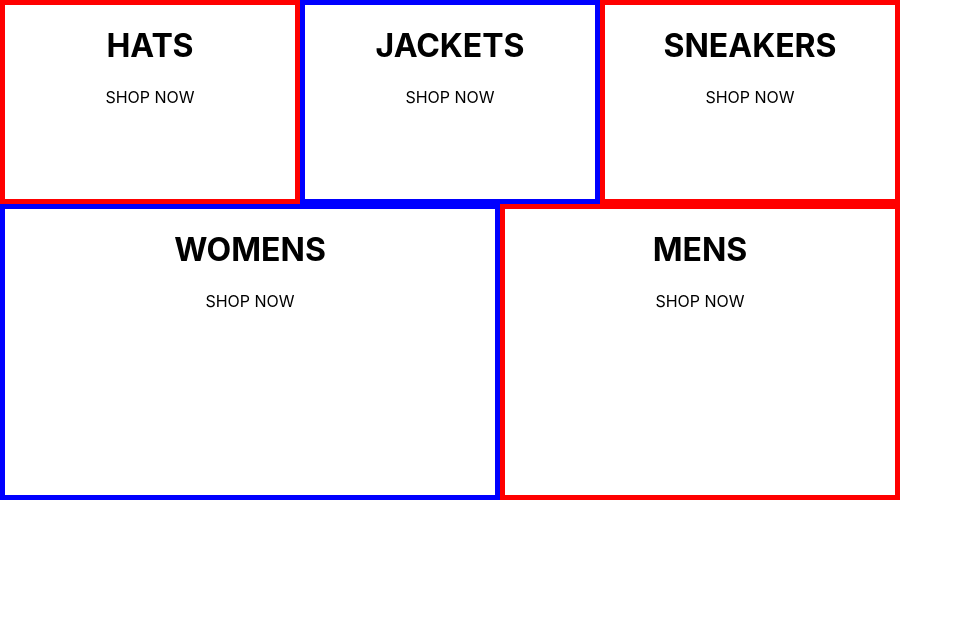
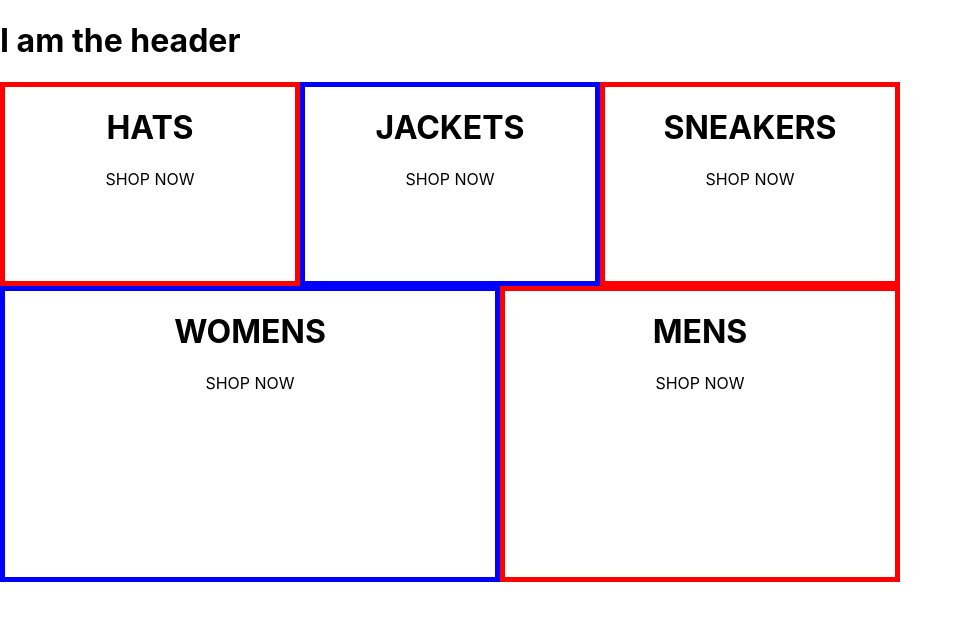
Before and after one commit to susan/yamuclothes, a React (Create React App) app: page / in a window 1280 px wide. Shown: the top 620 px of the page, without its empty margins (0-963 px from the left). Built offline with nearby package versions, Linux system fonts and the light colour scheme.

Commit message:
added header and homepage

```diff
--- a/src/App.js
+++ b/src/App.js
@@ -1,11 +1,15 @@
 import React from 'react';
-import MenuList from './Containers/MenuList'
+import HomePage from './Containers/HomePage'
+import Header from './Containers/Header'
 import './App.css';
 
 
 function App() {
   return (
-    <MenuList />
+    <>
+    <Header />
+    <HomePage />
+    </>
   );
 }
 
--- /dev/null
+++ b/src/Containers/Header.js
@@ -0,0 +1,11 @@
+import React from 'react';
+
+const Header = () => {
+
+	return (
+    <div>
+    <h1> I am the header </h1>
+    </div>
+	)
+}
+export default Header;
--- /dev/null
+++ b/src/Containers/HomePage.js
@@ -0,0 +1,12 @@
+import React from 'react';
+import MenuList from './MenuList'
+
+const HomePage = () => {
+
+	return (
+    <div>
+    <MenuList />
+    </div>
+	)
+}
+export default HomePage;
```
Also changed, not shown: 1 other file (tests, documents, lock files or other folders).
